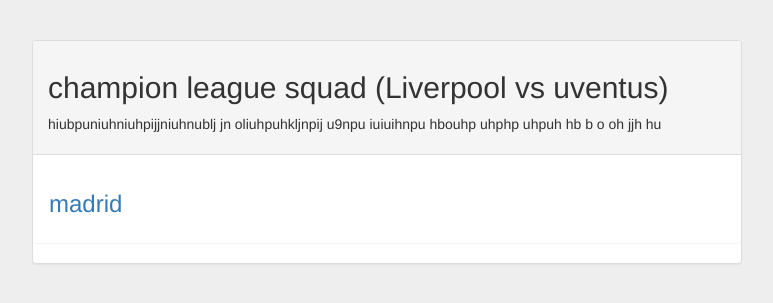
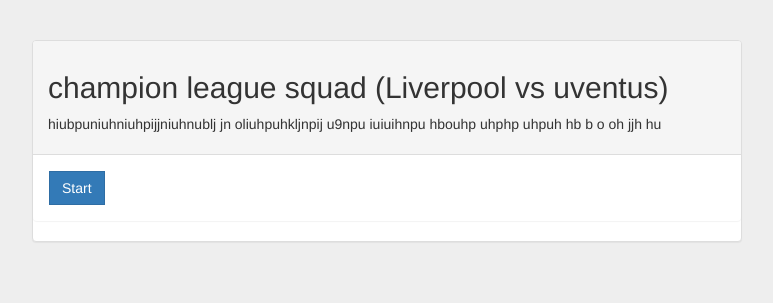
Before and after one commit to iAmKabiru/survey, a Django app: page /survey/5/ in a window 1280 px wide. Shown: the top 303 px of the page, without its empty margins (253-1026 px from the left). Run offline with Django 3.2, Linux system fonts and the light colour scheme; data comes from the database, SQL or seed files in the repository; both versions use the stored data as it was after the commit; some libraries are stand-ins or nearby versions.

Commit message:
added some changes

```diff
--- a/questionnaire/templates/vote/survey.html
+++ b/questionnaire/templates/vote/survey.html
@@ -20,7 +20,7 @@
         <div class="panel panel-body">
 
                         {% for question in questionnaire.questions.all %}
-             <a href="{% url 'survey_item' question.id %}"><h3>{{ question.text }}</h3></a>
+             <a href="{% url 'survey_item' question.id %}" class="btn btn-primary">Start</a>
 
 
 
--- a/questionnaire/templates/vote/vote.html
+++ b/questionnaire/templates/vote/vote.html
@@ -13,7 +13,7 @@
 		 <div class="panel panel-default">
         <div class=" panel-body">
     <h2 class=text-primary>{{ question.text }}</h2>
-    {% if error_message %}
+   <p class="text-danger"> {% if error_message %}</p>
     <p><strong>{{ error_message }}</strong></p>{% endif %}
     <form action="{% url 'vote' question.id %}" method="post">
         {% csrf_token %} {% for choice in question.choices.all %}
```
Also changed, not shown: db.sqlite3, 3 other files.
